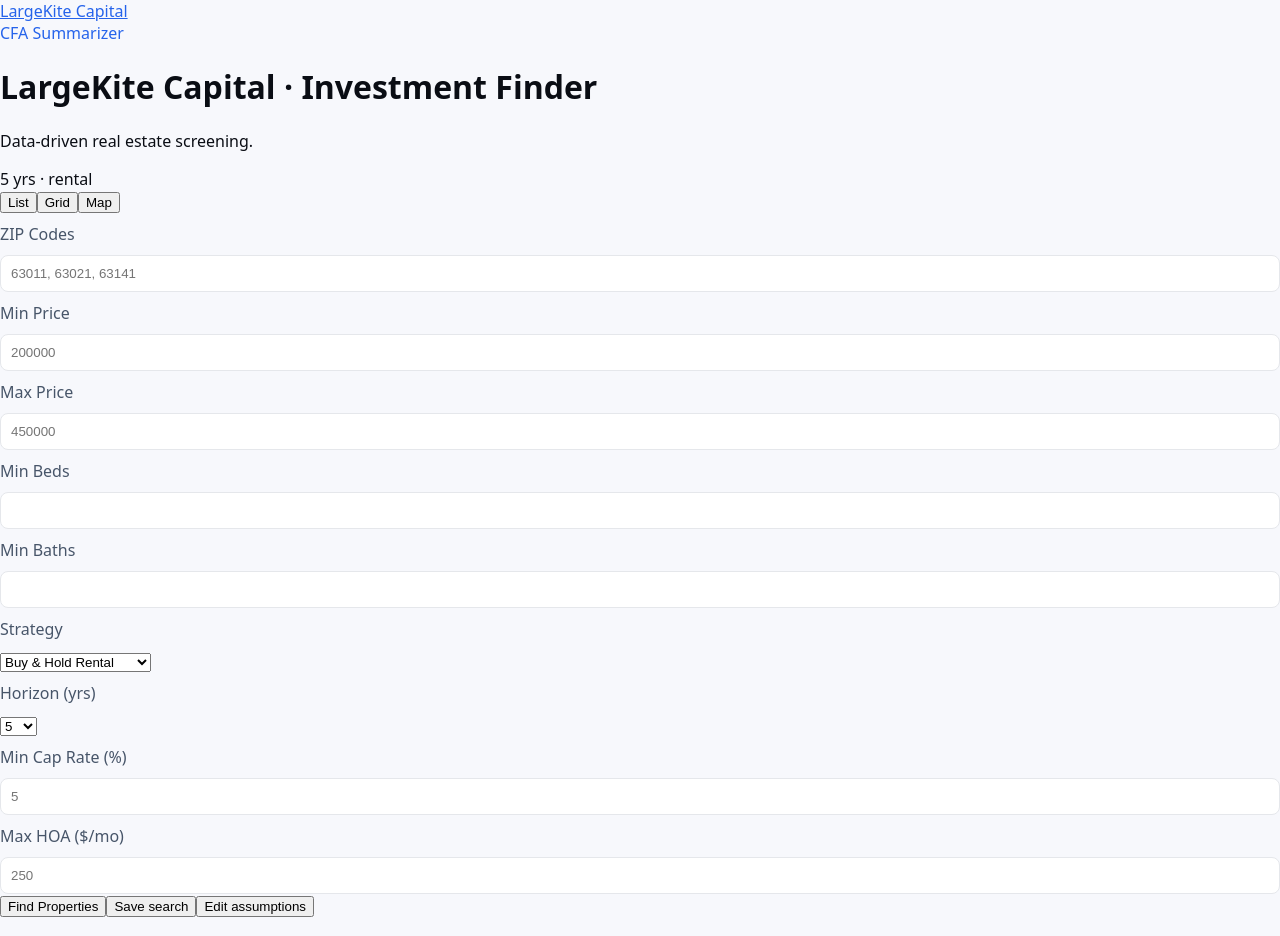
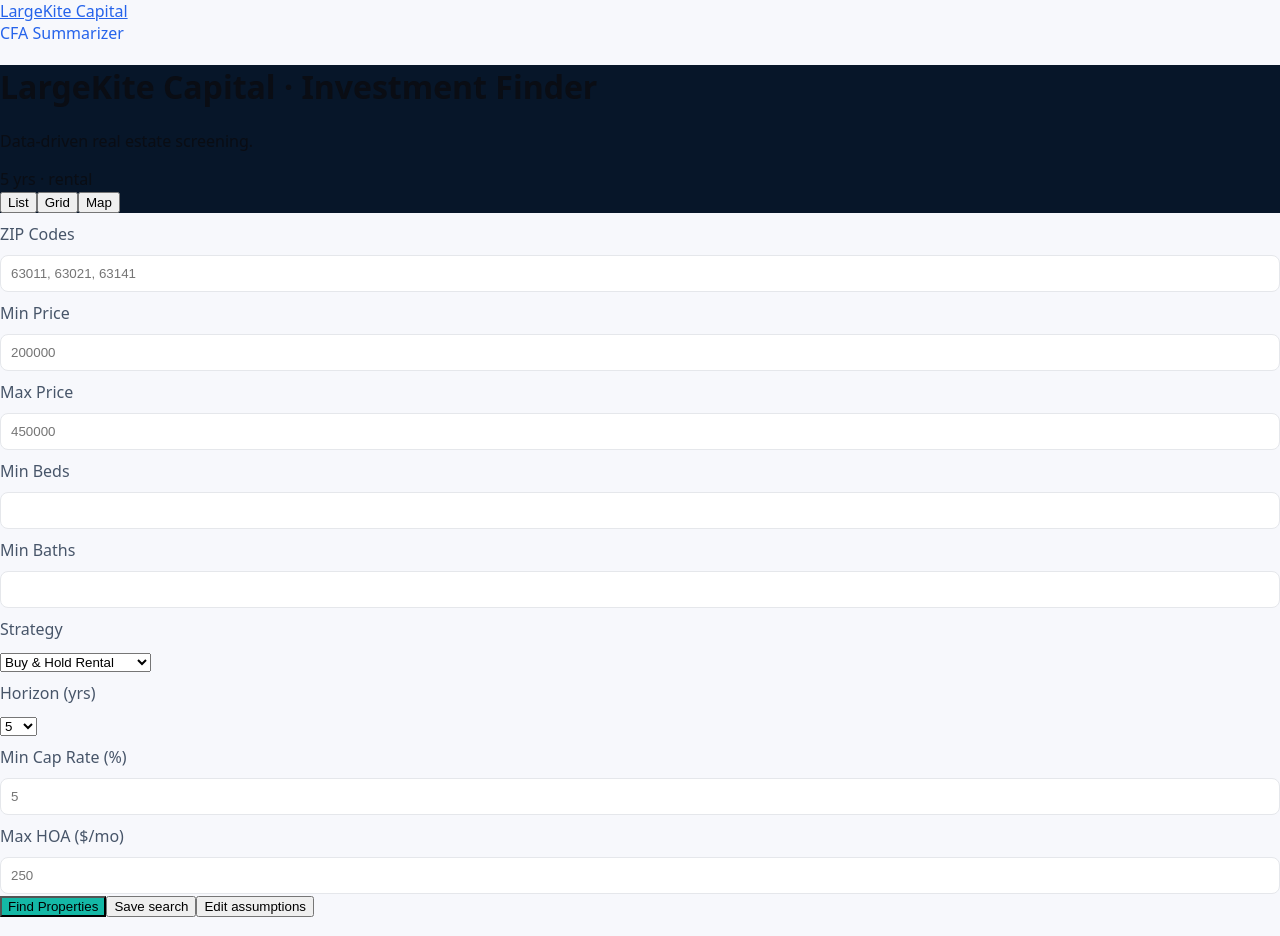
Before and after one commit to largekite/CI, a Next.js app: page /tools/investment-property-finder in a window 1280 px wide. Shown: the top 936 px of the page. Built offline with nearby package versions, Linux system fonts and the light colour scheme.

Commit message:
Update page.tsx

```diff
--- a/app/tools/investment-property-finder/page.tsx
+++ b/app/tools/investment-property-finder/page.tsx
@@ -1,6 +1,7 @@
 'use client';
 
 import { useMemo, useState } from 'react';
+import { colors, typography } from '@/app/lib/theme';
 
 type ViewMode = 'list' | 'grid' | 'map';
 type Strategy = 'rental' | 'appreciation' | 'short_term_rental';
@@ -208,7 +209,7 @@
   return (
     <div className="min-h-screen bg-slate-50 font-sans">
       {/* -------- HEADER -------- */}
-      <header className="sticky top-0 z-30 bg-[#071629] text-slate-50 shadow-md">
+      <header className="sticky top-0 z-30 text-slate-50 shadow-md" style={{ backgroundColor: colors.brandNavy }}>
         <div className="max-w-6xl mx-auto px-4 py-3 flex items-center justify-between gap-4">
           <div>
             <h1 className="text-lg font-semibold tracking-tight">LargeKite Capital · Investment Finder</h1>
@@ -306,14 +307,15 @@
             {/* ACTION BUTTONS */}
             <div className="flex items-end gap-2 md:col-span-2">
               <button
-                type="submit"
-                className="inline-flex justify-center w-full md:w-auto px-5 py-2.5 rounded-lg
-                           bg-[#14b8a6] hover:bg-[#0d9488] text-sm font-semibold text-white
-                           disabled:opacity-60"
-                disabled={loading}
-              >
-                {loading ? 'Searching…' : 'Find Properties'}
-              </button>
+  type="submit"
+  className="inline-flex justify-center w-full md:w-auto px-5 py-2.5 rounded-lg text-sm font-semibold text-white disabled:opacity-60"
+  style={{ backgroundColor: colors.brandTeal }}
+  onMouseEnter={(e) => (e.currentTarget.style.backgroundColor = colors.brandTealDark)}
+  onMouseLeave={(e) => (e.currentTarget.style.backgroundColor = colors.brandTeal)}
+>
+  {loading ? 'Searching…' : 'Find Properties'}
+</button>
+
 
               <button
                 type="button"
```
